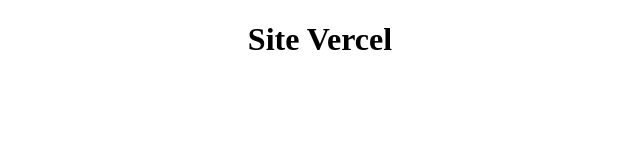
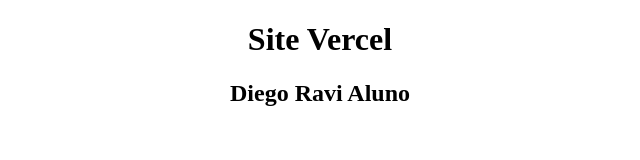
Before and after one commit to diego2024051-CEAP/vercel, a plain HTML site: page index.html in a window 1280 px wide. Shown: the whole page, without its empty margins (320-960 px from the left). Drawn offline with Linux system fonts and the light colour scheme.

Commit message:
Update index.html

```diff
--- a/index.html
+++ b/index.html
@@ -3,11 +3,12 @@
 <head>
     <meta charset="UTF-8">
     <meta name="viewport" content="width=device-width, initial-scale=1.0">
-    <title>Document</title>
+    <title>Diego Ravi</title>
 </head>
 <body>
     <center>
         <h1>Site Vercel<h1>
+        <h2>Diego Ravi Aluno<h2>
     </center>
 </body>
 </html>
```
